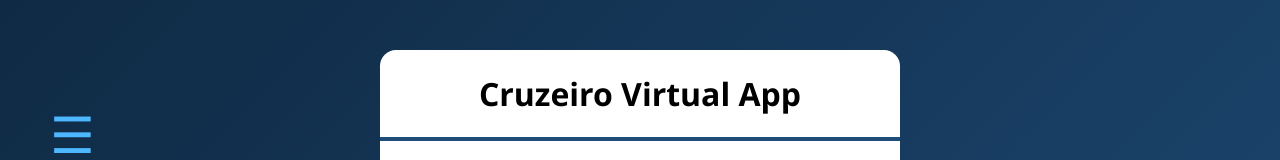
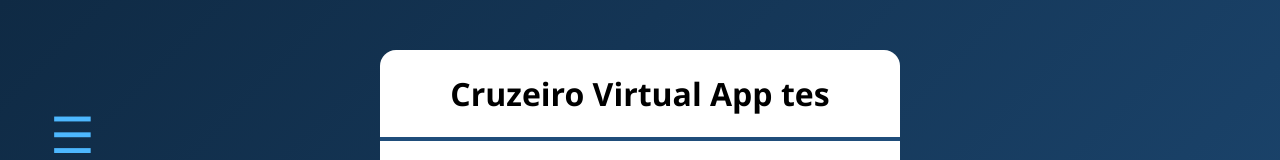
Before and after one commit to lordklausss/carteira-estudante, a plain HTML site: page index.html in a window 1280 px wide. Shown: the top 160 px of the page. Drawn offline with Linux system fonts and the light colour scheme.

```diff
--- a/index.html
+++ b/index.html
@@ -230,7 +230,7 @@
 </div>
 
 <div class="container">
-    <div class="header"><h1>Cruzeiro Virtual App</h1></div>
+    <div class="header"><h1>Cruzeiro Virtual App tes</h1></div>
 
     <div class="content">
 
```
